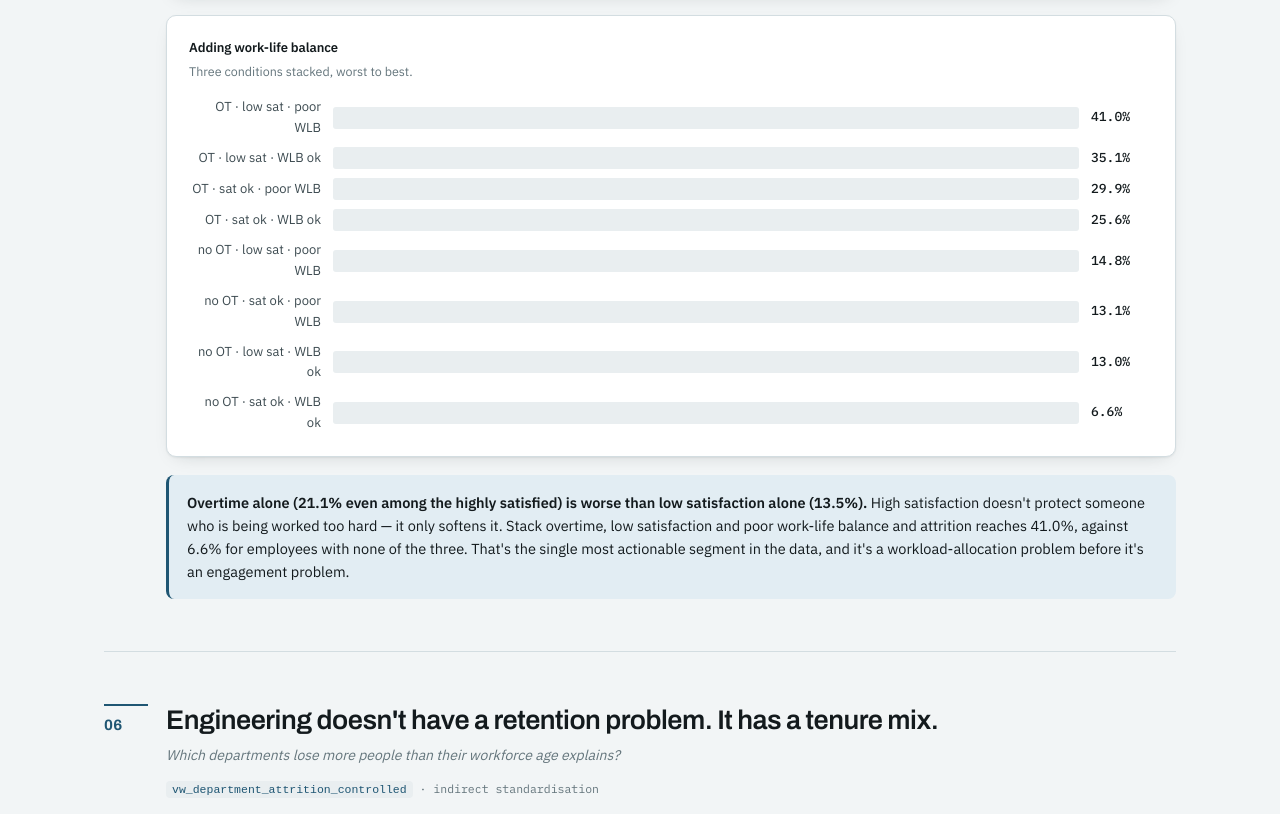
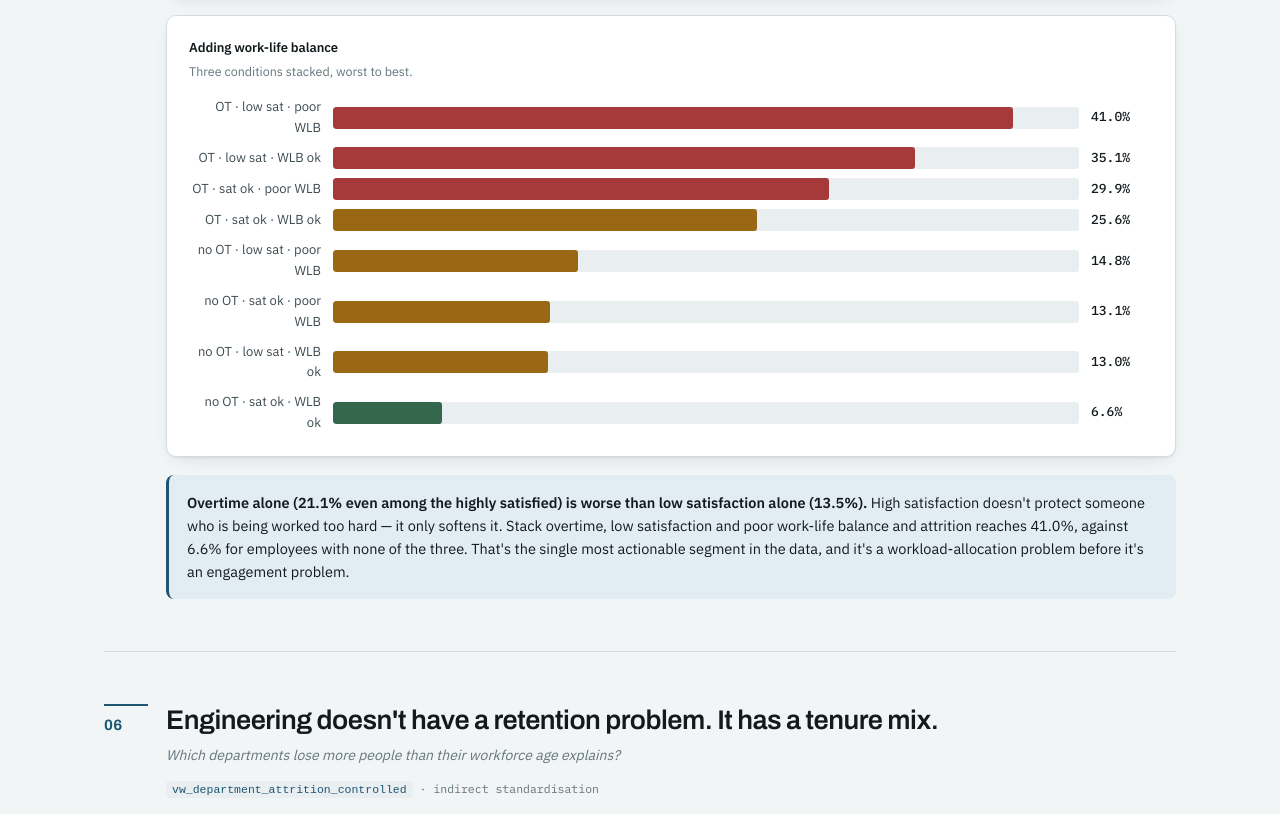
Before and after one commit to Vuday3336/WorkforceIQ--Analysis, a plain HTML site: page docs/index.html in a window 1280 px wide. Shown: the part 928-1742 px from the top of the page. Drawn offline with Linux system fonts and the light colour scheme.

Commit message:
fix(web,docs): bars rendered empty, and the ER diagram would not parse
Two rendering bugs, both visible on the published site.

Every bar chart on the dashboard drew as an empty track. The bar is an <i>,
which is inline and therefore ignores width and height, so it needed
display:block. More seriously, the fill width was being applied from a
requestAnimationFrame callback: rAF is throttled to never in a backgrounded or
zero-size viewport, so the bars kept their initial 0% forever. Correctness must
not depend on an animation frame firing -- the width is now set outright and
the grow-in is a declarative CSS keyframe on transform.

GitHub refused to render the ER diagram with 'Parse error on line 42'. Mermaid
allows exactly one key token per attribute; the schema used 'FK UK' and an
invented 'PK_FK'. Both now carry a single key with the rest in the quoted
comment, and every attribute line is validated.

```diff
--- a/docs/index.html
+++ b/docs/index.html
@@ -191,8 +191,25 @@ h1, h2, h3, .display {
   font-size: 13px; font-weight: 500;
 }
 .track { background: var(--surface-alt); border-radius: 3px; height: 22px; position: relative; overflow: hidden; }
-.bar { height: 100%; border-radius: 3px; transition: width .5s cubic-bezier(.22,.8,.3,1); }
-@media (prefers-reduced-motion: reduce) { .bar { transition: none; } }
+/* Two things here are load-bearing, both learned the hard way:
+
+   1. display:block -- the bar is an <i>, which is inline by default, and
+      inline elements ignore width and height outright.
+
+   2. The grow-in effect is a CSS animation on transform, NOT a JS-driven
+      width transition. The first version set width to 0% and then filled it
+      in from a requestAnimationFrame callback; rAF is throttled to never in a
+      backgrounded or zero-size viewport, so every bar stayed at 0% forever
+      and the whole page rendered as empty tracks. Correctness must not depend
+      on an animation frame firing. The width is now set outright and the
+      animation is purely declarative. */
+.bar {
+  display: block; height: 100%; border-radius: 3px;
+  transform-origin: left center;
+  animation: bar-in .55s cubic-bezier(.22, .8, .3, 1) both;
+}
+@keyframes bar-in { from { transform: scaleX(0); } to { transform: scaleX(1); } }
+@media (prefers-reduced-motion: reduce) { .bar { animation: none; } }
 .bar.a { background: var(--accent); }
 .bar.c { background: var(--critical); }
 .bar.w { background: var(--warning); }
@@ -612,11 +629,12 @@ footer a { color: var(--accent); }
       r.append(el("div", "rl", it.label));
       const t = el("div", "track");
       const b = el("i", "bar " + (it.tone || "a"));
-      b.style.width = "0%";
+      // set outright -- never from a rAF callback, which does not fire in a
+      // backgrounded or zero-size viewport and left every bar at 0%
+      b.style.width = Math.max(0, Math.min(100, (it.v / m) * 100)) + "%";
       t.append(b);
       r.append(t, el("div", "rv", fmt ? fmt(it.v) : pct(it.v)));
       host.append(r);
-      requestAnimationFrame(() => { b.style.width = (it.v / m) * 100 + "%"; });
     });
   }
 
```
Also changed, not shown: web/index.html (+22 -4 lines), web/template.html (+22 -4 lines), docs/dashboard_screenshots/01_executive.png (added), docs/dashboard_screenshots/02_tenure.png (added), docs/dashboard_screenshots/03_compensation.png (added), 2 other files.
